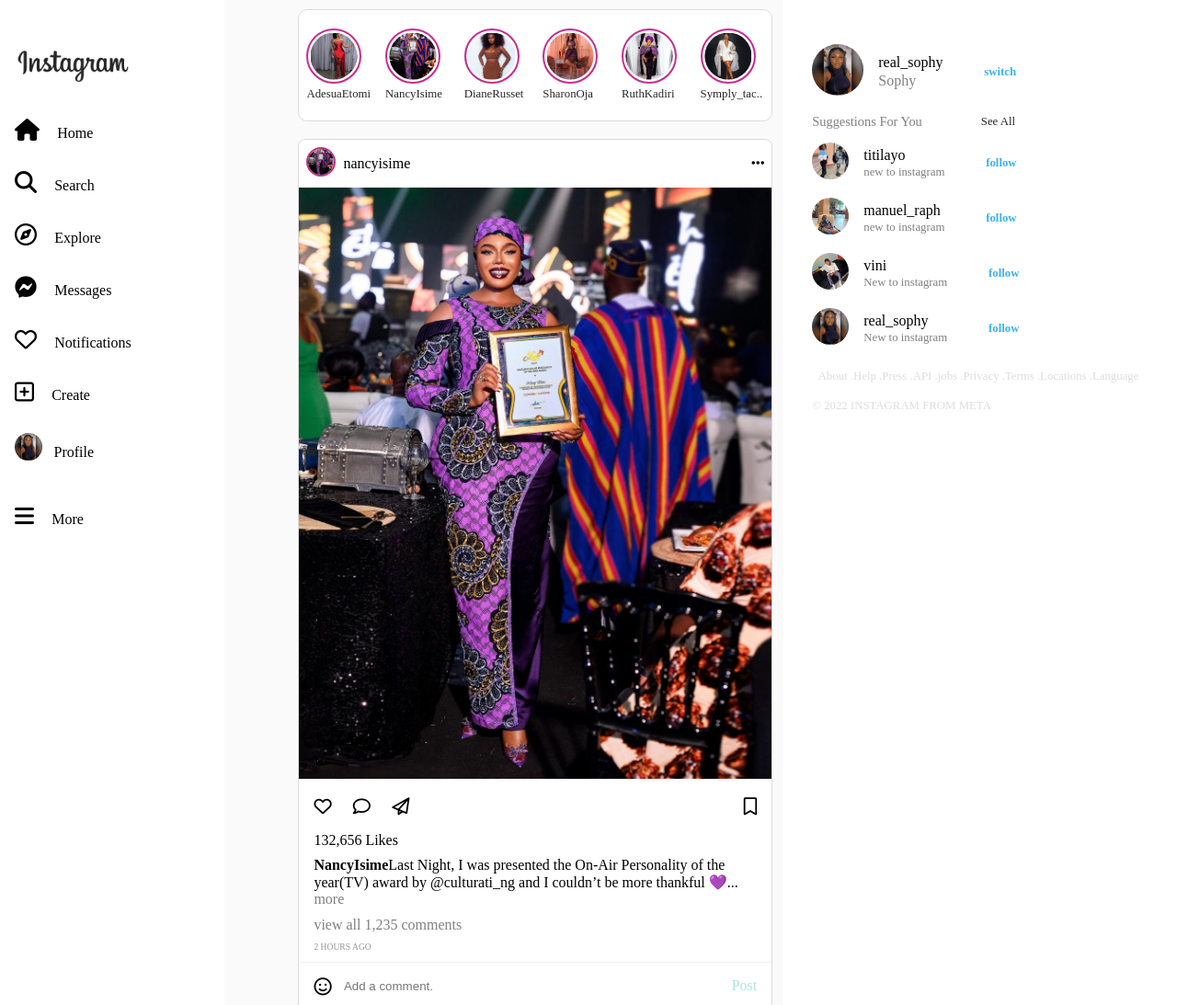
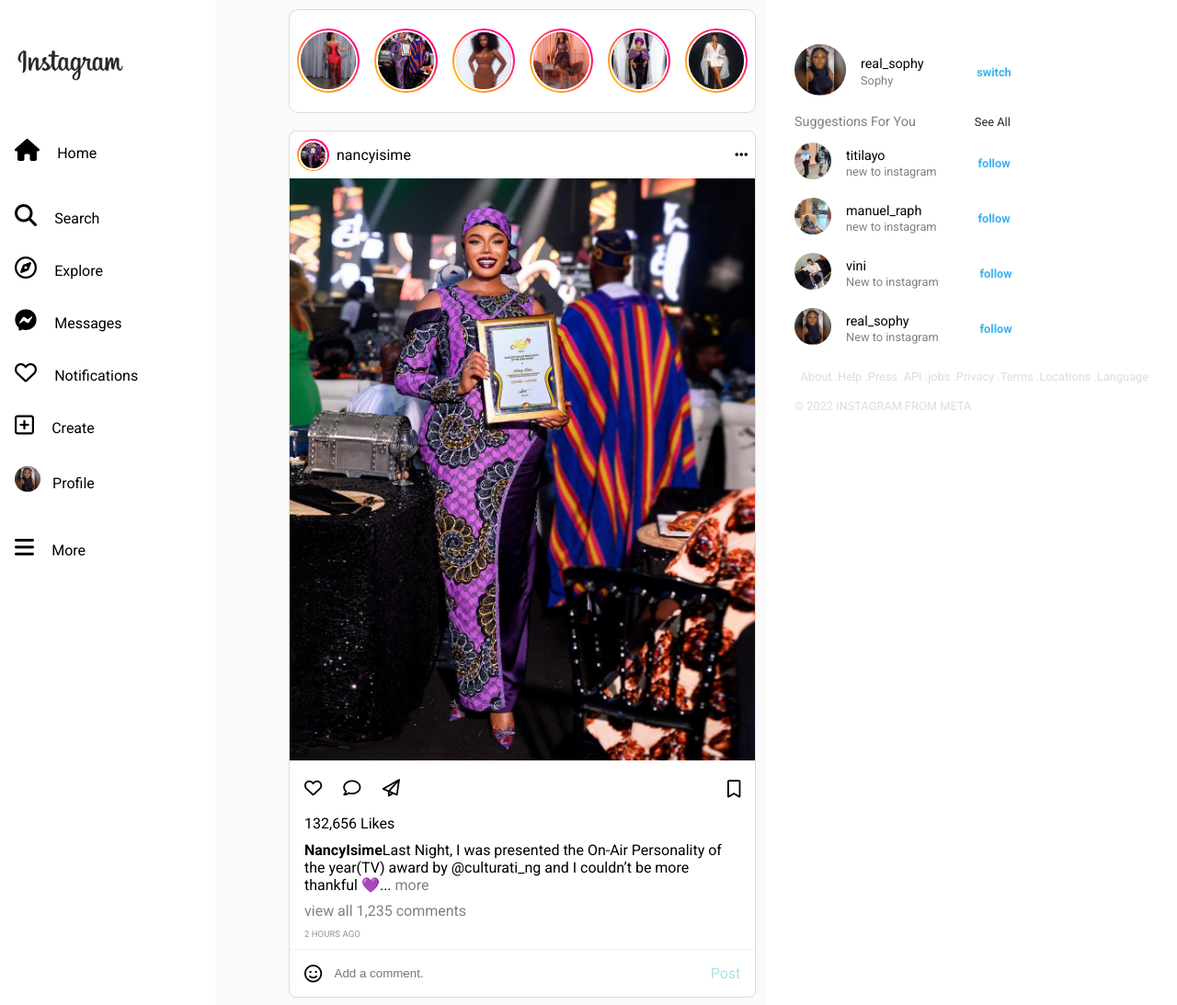
Before and after one commit to chidinma1234/Clone-instagram-web, a plain HTML site: page index.html in a window 1280 px wide. Shown: the top 1093 px of the page at 92% size. Drawn offline with Linux system fonts and the light colour scheme.

Commit message:
made changes

```diff
--- a/Css/styles.css
+++ b/Css/styles.css
@@ -1,9 +1,14 @@
+@import url('https://fonts.googleapis.com/css2?family=Roboto:ital,wght@0,100;0,300;0,400;0,500;0,700;0,900;1,100&display=swap');
 * {
   box-sizing: border-box;
   padding: 0;
   margin: 0;
   list-style: none;
   text-decoration: none;
+}
+body {
+  font-family: 'Roboto', sans-serif;
+  font-size: 1rem;
 }
 img {
   max-width: 100%;
@@ -49,6 +54,11 @@ a {
 .icon {
   margin: 0 0.8em 0 0;
 }
+.house {
+  margin-top: 1em;
+  margin-bottom: 0.6em;
+  font-weight: 700;
+}
 .more {
   margin-top: 3em;
   height: 100vh;
@@ -72,16 +82,23 @@ a {
   background-color: #fff;
 }
 .story .stories {
-  width: 20%;
-  height: 20%;
+  width: 70px;
+  height: 70px;
+  border-radius: 50%;
+  overflow: hidden;
+  padding: 2px;
   margin: 0 0.5em;
+  background: linear-gradient(45deg, rgb(255, 230, 0), rgb(255, 0, 128) 80%);
 }
 .story .stories a img {
   border-radius: 50%;
-  border: 2px solid #c62d8f;
+  border: 2px solid white;
+  width: 100%;
+  height: 100%;
+  /* border: 2px solid #c62d8f; */
   object-fit: cover;
 
-  padding: 0.15em;
+  /* padding: 0.15em; */
 }
 
 .stories p {
@@ -107,9 +124,17 @@ a {
   display: flex;
   align-items: center;
 }
+.posts .post-title .post-left .post-img {
+  width: 35px;
+  height: 35px;
+  border-radius: 50%;
+  overflow: hidden;
+  padding: 2px;
+  background: linear-gradient(45deg, rgb(255, 230, 0), rgb(255, 0, 128) 80%);
+}
 .posts .post-title .post-left .post-img img {
   border-radius: 50%;
-  border: 2px solid #c62d8f;
+  border: 2px solid white;
   object-fit: cover;
 }
 .posts .post-title .post-left .post-details p {
@@ -198,18 +223,20 @@ a {
 }
 .rightbar .profile-title .profile-left .details .name {
   margin-bottom: 0.1em;
+  font-size: 0.9rem;
 }
 .rightbar .profile-title .profile-left .details .sub-name {
   color: gray;
+  font-size: 0.8rem;
 }
 .rightbar .profile-title .profile-right {
-  /* margin-left: 5em; */
+  /* margin-left: 3em; */
   color: #39b3ed;
   font-size: 0.8rem;
   font-weight: 700;
 }
 .switch {
-  margin-left: 1em;
+  margin-left: 2em;
 }
 
 .rightbar .suggestions {
--- a/index.html
+++ b/index.html
@@ -18,7 +18,7 @@
             </div>
 
             <ul class="bar-items">
-                <li><a href="#"><i class="fa-solid fa-house icon"></i>Home</a></li>
+                <li><a href="#"><i class="fa-solid fa-house icon house"></i>Home</a></li>
                 <li><a href="#"><i class="fa-solid fa-magnifying-glass icon"></i>Search</a></li>
                 <li><a href="#"><i class="fa-regular fa-compass icon"></i>Explore</a></li>
                 <li><a href="#"><i class="fa-brands fa-facebook-messenger icon"></i>Messages</a></li>
@@ -34,7 +34,7 @@
         <div class="main">
             <div class="story">
                 <div class="stories box">
-                    <a href=""><img src="images/Adesua Etomi.webp" width="60" height='60' alt=""></a>
+                    <a href="#"><img src="images/Adesua Etomi.webp" width="60" height='60' alt=""></a>
                     <p>AdesuaEtomi</p>
                 </div>
                 <div class="stories">
```
